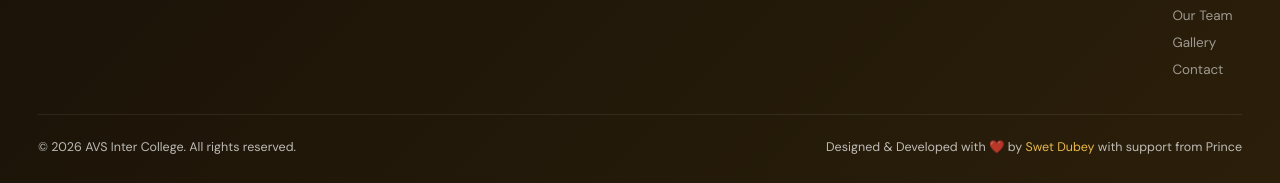
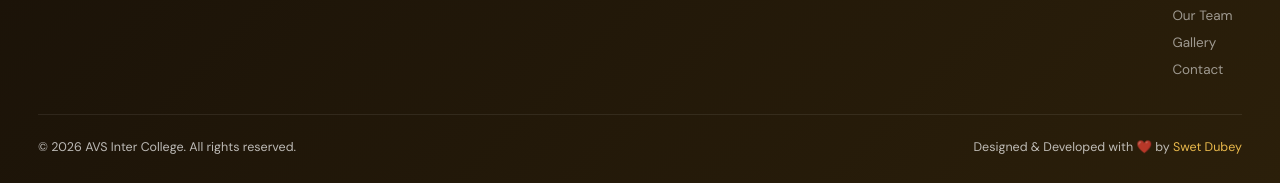
Before and after one commit to swetdubey800-cmd/AVS-INTER-COLLEGE, a plain HTML site: page team.html in a window 1280 px wide. Shown: the part 5275-5458 px from the top of the page. Drawn offline with nearby package versions, Linux system fonts and the light colour scheme.

Commit message:
remove name

```diff
--- a/team.html
+++ b/team.html
@@ -146,7 +146,7 @@
     </div>
     <div class="footer-bottom">
       <p>© 2026 AVS Inter College. All rights reserved.</p>
-      <p>Designed &amp; Developed with ❤️ by <a href="#">Swet Dubey</a> with support from Prince</p>
+      <p>Designed &amp; Developed with ❤️ by <a href="#">Swet Dubey</a></p>
     </div>
   </div>
 </footer>
```
Also changed, not shown: contact.html (+1 -1 lines), index.html (+1 -1 lines).
